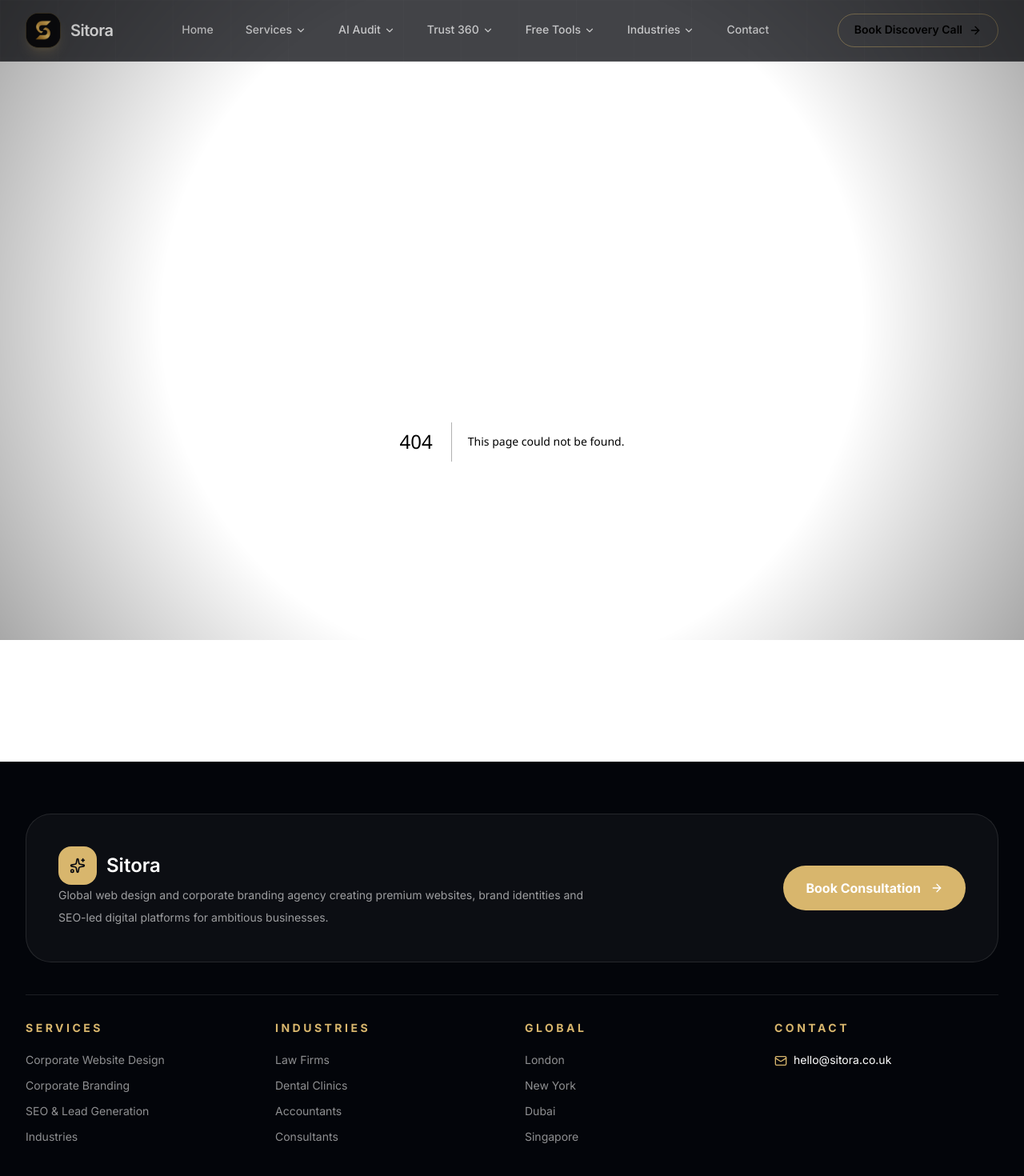
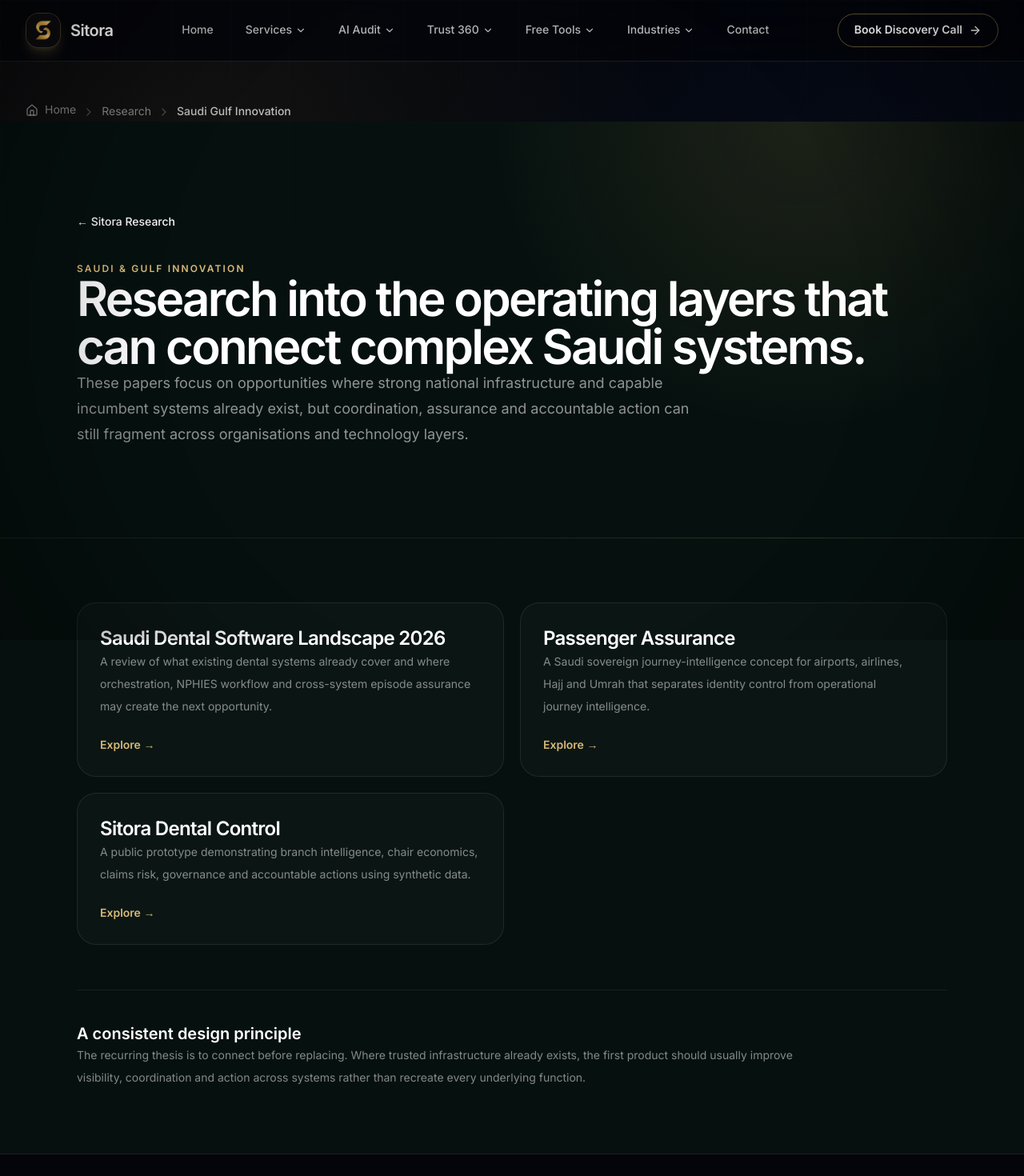
Before and after one commit to Nylon1/SitoraBrandingagency, a Next.js app: page /research/saudi-gulf-innovation in a window 1280 px wide. Before the commit this address had no page. Shown: the top 1470 px of the page at 80% size. Built offline with nearby package versions, Linux system fonts and the light colour scheme; a web font is replaced by a local one.

Commit message:
Add Saudi and Gulf innovation research category

```diff
--- /dev/null
+++ b/app/research/saudi-gulf-innovation/page.tsx
@@ -0,0 +1,66 @@
+import type { Metadata } from "next";
+import Link from "next/link";
+
+export const metadata: Metadata = {
+  title: "Saudi & Gulf Innovation Research | Sitora",
+  description:
+    "Sitora research and strategic concepts focused on Saudi Arabia and the Gulf, including dental technology, digital infrastructure and journey intelligence.",
+  alternates: { canonical: "/research/saudi-gulf-innovation" },
+  robots: { index: true, follow: true },
+};
+
+const items = [
+  {
+    title: "Saudi Dental Software Landscape 2026",
+    text: "A review of what existing dental systems already cover and where orchestration, NPHIES workflow and cross-system episode assurance may create the next opportunity.",
+    href: "/research/saudi-dental-software-landscape-2026",
+  },
+  {
+    title: "Passenger Assurance",
+    text: "A Saudi sovereign journey-intelligence concept for airports, airlines, Hajj and Umrah that separates identity control from operational journey intelligence.",
+    href: "/research/passenger-assurance-saudi",
+  },
+  {
+    title: "Sitora Dental Control",
+    text: "A public prototype demonstrating branch intelligence, chair economics, claims risk, governance and accountable actions using synthetic data.",
+    href: "/dental-control",
+  },
+];
+
+export default function SaudiGulfInnovationPage() {
+  return (
+    <main className="min-h-screen bg-[#06110f] text-white">
+      <header className="border-b border-white/[0.07] bg-[radial-gradient(circle_at_78%_0%,rgba(196,154,83,0.12),transparent_34%)]">
+        <div className="mx-auto max-w-6xl px-5 py-20 md:px-8 md:py-28">
+          <Link href="/research" className="text-sm font-medium text-[#7acdc3]">← Sitora Research</Link>
+          <div className="mt-10 text-xs font-semibold uppercase tracking-[0.18em] text-[#d9ba79]">Saudi & Gulf Innovation</div>
+          <h1 className="mt-4 max-w-5xl text-4xl font-semibold tracking-[-0.045em] md:text-6xl">
+            Research into the operating layers that can connect complex Saudi systems.
+          </h1>
+          <p className="mt-6 max-w-3xl text-base leading-8 text-white/55 md:text-lg">
+            These papers focus on opportunities where strong national infrastructure and capable incumbent systems already exist, but coordination, assurance and accountable action can still fragment across organisations and technology layers.
+          </p>
+        </div>
+      </header>
+
+      <section className="mx-auto max-w-6xl px-5 py-16 md:px-8 md:py-20">
+        <div className="grid gap-5 md:grid-cols-2">
+          {items.map((item) => (
+            <Link key={item.href} href={item.href} className="group rounded-3xl border border-white/[0.08] bg-white/[0.025] p-7 transition hover:border-[#c49a53]/30 hover:bg-white/[0.04]">
+              <h2 className="text-2xl font-semibold tracking-[-0.03em] group-hover:text-[#e0c386]">{item.title}</h2>
+              <p className="mt-4 text-sm leading-7 text-white/50">{item.text}</p>
+              <div className="mt-6 text-sm font-semibold text-[#d6b878]">Explore →</div>
+            </Link>
+          ))}
+        </div>
+
+        <section className="mt-14 border-t border-white/[0.07] pt-10">
+          <h2 className="text-xl font-semibold">A consistent design principle</h2>
+          <p className="mt-4 max-w-4xl text-sm leading-7 text-white/50">
+            The recurring thesis is to connect before replacing. Where trusted infrastructure already exists, the first product should usually improve visibility, coordination and action across systems rather than recreate every underlying function.
+          </p>
+        </section>
+      </section>
+    </main>
+  );
+}
```
